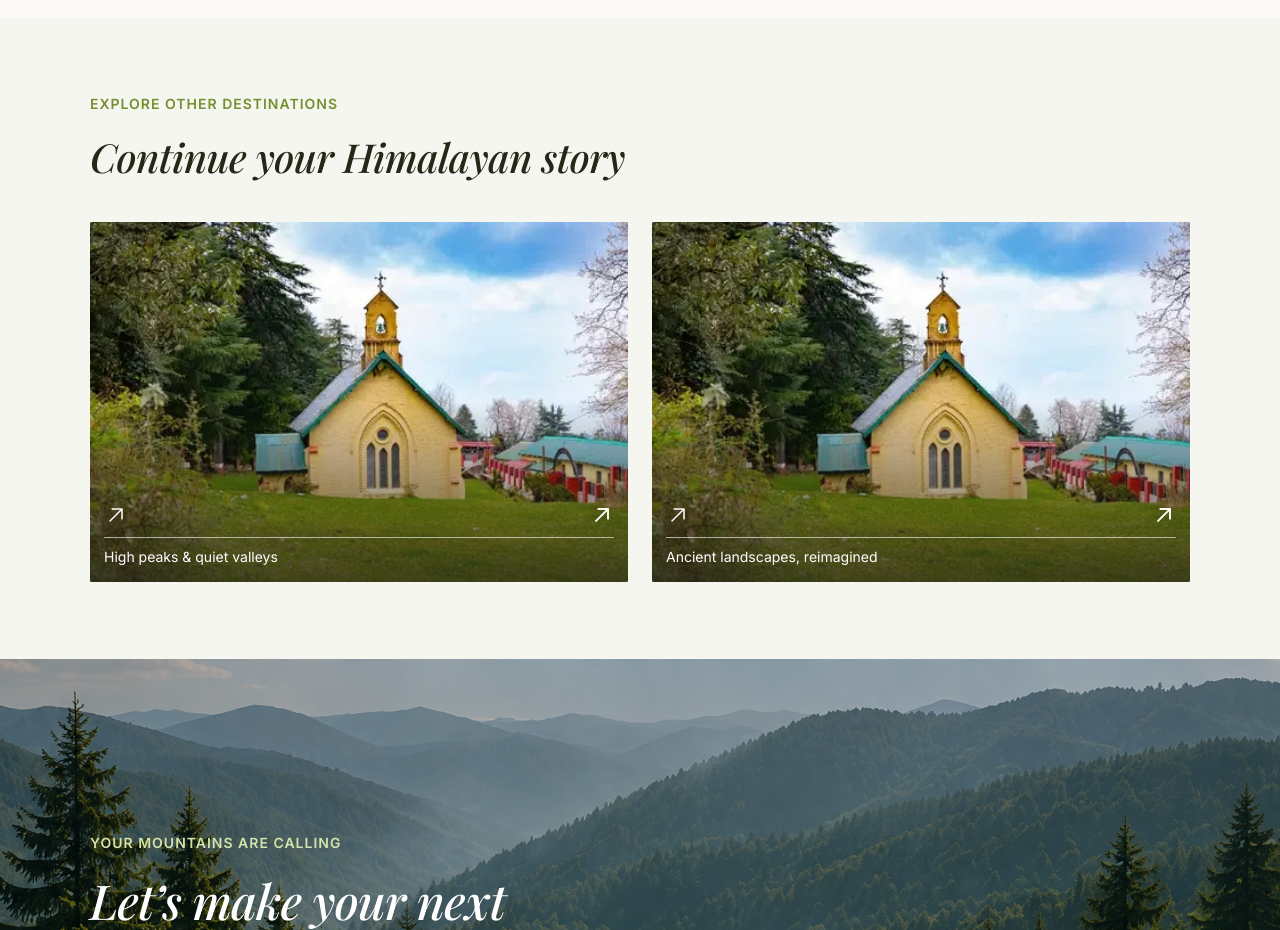
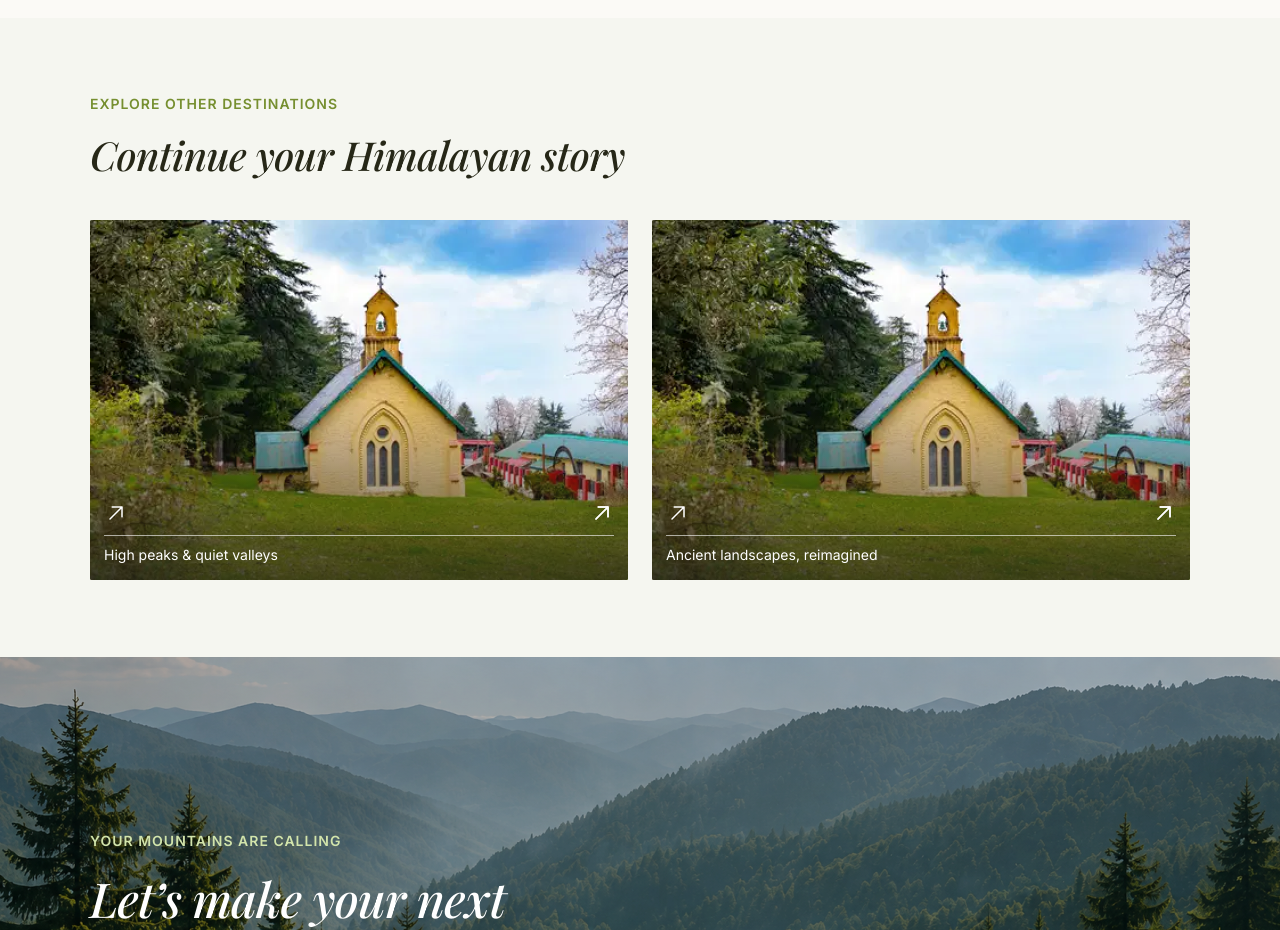
Before and after one commit to aniketdogra04/Eco-Hospitality, a plain HTML site: page code/destinations/shimla.html in a window 1280 px wide. Shown: the part 4740-5670 px from the top of the page. Drawn offline with Linux system fonts and the light colour scheme.

Commit message:
Match other destinations section to Figma

```diff
--- a/code/destinations/shimla.css
+++ b/code/destinations/shimla.css
@@ -93,3 +93,12 @@
   .other-card { min-height: 300px; }
   .closing { min-height: 390px; }
 }
+
+/* Exact Figma styling scoped to the other-destination cards. */
+#other-destinations h2 { margin-top: 18px; }
+#other-destinations .other-card::before { background: linear-gradient(to bottom, rgb(38 39 23 / 0) 50.104%, rgb(38 39 23 / .8)); }
+#other-destinations .other-card h3 { font-size: 24px; line-height: 28.8px; letter-spacing: 0; align-items: center; }
+#other-destinations .other-card h3 span { flex: none; background-image: url('../../assets/destinations/shimla/arrow-up-right.svg'); }
+#other-destinations .other-card p { padding-right: 12px; }
+#other-destinations .other-card::before { z-index: 0; }
+#other-destinations .other-card > div { position: relative; z-index: 1; }
--- a/code/destinations/shimla.html
+++ b/code/destinations/shimla.html
@@ -293,7 +293,7 @@
           </div>
           <div class="other-grid">
             <a class="destination other-card" href="../index.html#booking" data-destination="Dalhousie">
-              <img class="cover" src="../../assets/story-morning.webp" alt="" loading="lazy">
+              <img class="cover" src="../../assets/destinations/shimla/other-destination.png" alt="" loading="lazy">
               <div>
                 <h3>Dalhousie<span aria-hidden="true">↗</span>
                 </h3>
@@ -301,7 +301,7 @@
               </div>
             </a>
             <a class="destination other-card" href="../index.html#booking" data-destination="Spiti">
-              <img class="cover" src="../../assets/story-morning.webp" alt="" loading="lazy">
+              <img class="cover" src="../../assets/destinations/shimla/other-destination.png" alt="" loading="lazy">
               <div>
                 <h3>Spiti<span aria-hidden="true">↗</span>
                 </h3>
```
Also changed, not shown: assets/destinations/shimla/arrow-up-right.svg (added), assets/destinations/shimla/other-destination.png (added), 1 other file.
